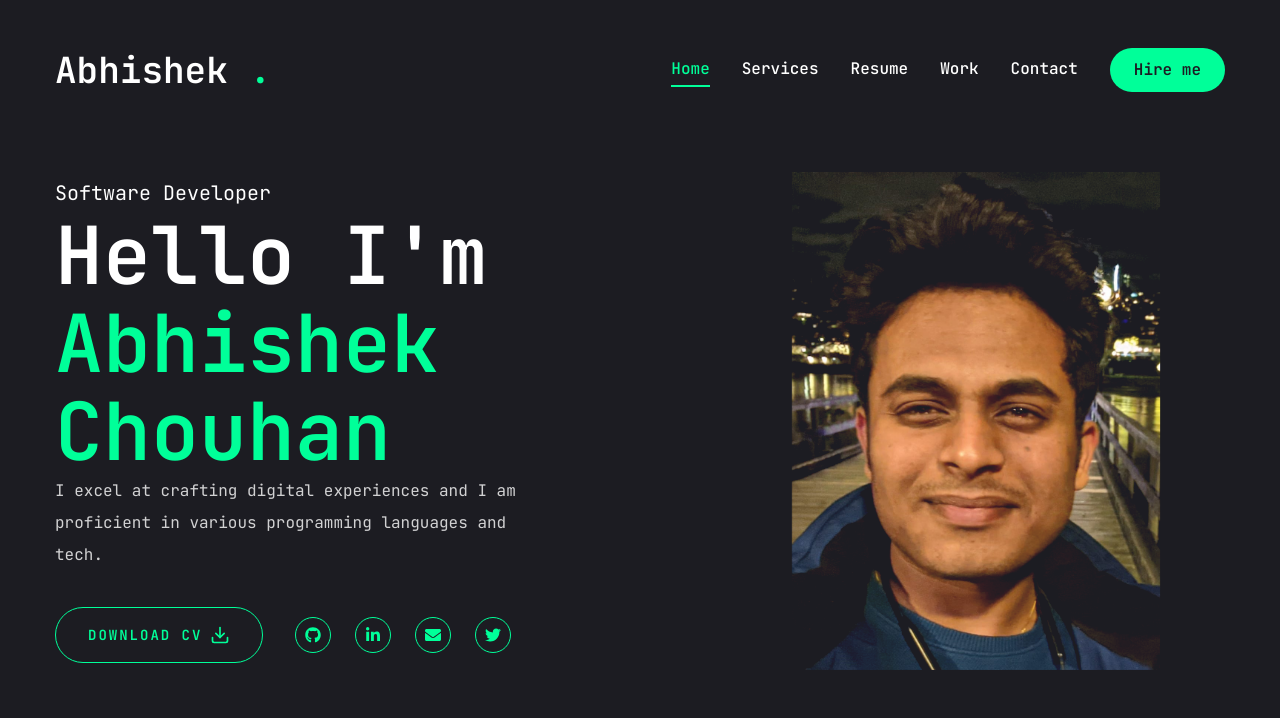
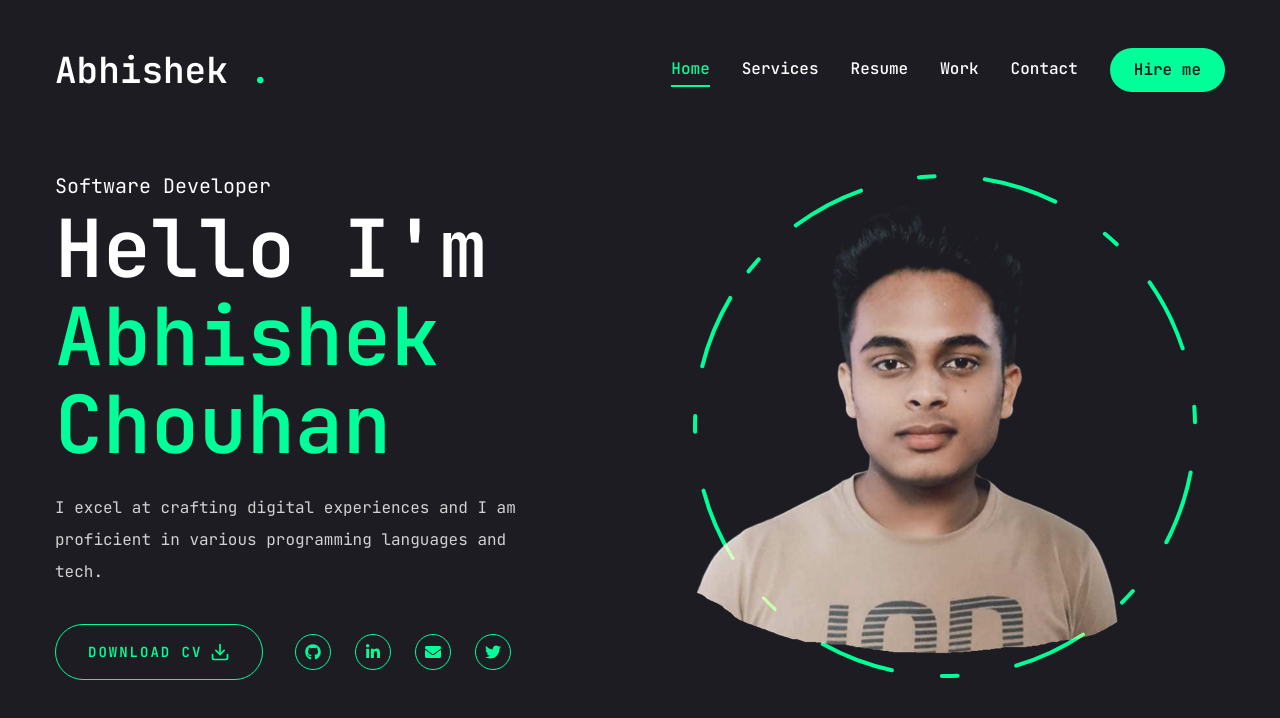
Before and after one commit to abhishekchouhannk/Abhishek-Website, a Next.js app: page / in a window 1280 px wide. Shown: the top 718 px of the page. Built offline with nearby package versions, Linux system fonts and the light colour scheme.

Commit message:
photo design complete - 1 bug remaining to fix (mix-blend-lighten)

```diff
--- a/app/page.jsx
+++ b/app/page.jsx
@@ -13,7 +13,7 @@ const Home = () => {
           {/* text */}
           <div className="text-center xl:text-left order-2 xl:order-none">
             <span className="text-xl">Software Developer</span>
-            <h1 className="h1">
+            <h1 className="h1 mb-6">
               Hello I'm <br />{" "}
               <span className="text-accent">Abhishek Chouhan</span>
             </h1>
--- a/components/Photo.jsx
+++ b/components/Photo.jsx
@@ -13,16 +13,17 @@ const Photo = () => {
           transition: { delay: 2, duration: 0.4, ease: "easeIn" },
         }}
       >
+        {/* Image */}
         <motion.div
           initial={{ opacity: 0 }}
           animate={{
             opacity: 1,
             transition: { delay: 2.4, duration: 0.4, ease: "easeInOut" },
           }}
-          className="w-[298px] h-[298px] xl:w-[498px] xl:h-[498px] mix-blend-lighten"
+          className="w-[298px] h-[298px] xl:w-[498px] xl:h-[498px] mix-blend-lighten absolute"
         >
           <Image
-            src="/assets/photo10.jpg"
+            src="/assets/photo8.png"
             priority
             quality={100}
             fill
@@ -30,6 +31,34 @@ const Photo = () => {
             className="object-contain"
           />
         </motion.div>
+
+        {/* Circle */}
+        <motion.svg
+          className="w-[300px] xl:w-[560px] h-[300px] xl:h-[506px]"
+          fill="transparent"
+          viewBox="0 0 506 506"
+          xlmns="https://www.w3.org/2000/svg"
+        >
+          <motion.circle
+            cx="253"
+            cy="253"
+            r="250"
+            stroke="#00ff99"
+            strokeWidth="4"
+            strokeLinecap="round"
+            strokeLinejoin="round"
+            initial={{ strokeDasharray: "24 10 0 0" }}
+            animate={{
+              strokeDasharray: ["15 120 25 25", "16 25 92 72", "4 250 22 22"],
+              rotate: [120, 360],
+            }}
+            transition={{
+              duration: 20,
+              repeat: Infinity,
+              repeatType: "reverse"
+            }}
+          />
+        </motion.svg>
       </motion.div>
     </div>
   );
--- a/package.json
+++ b/package.json
@@ -17,7 +17,7 @@
     "@radix-ui/react-tooltip": "^1.1.3",
     "class-variance-authority": "^0.7.0",
     "clsx": "^2.1.1",
-    "framer-motion": "^11.11.1",
+    "framer-motion": "^11.11.8",
     "lucide-react": "^0.447.0",
     "next": "14.2.14",
     "react": "^18",
```
Also changed, not shown: 1 other file (tests, documents, lock files or other folders).
